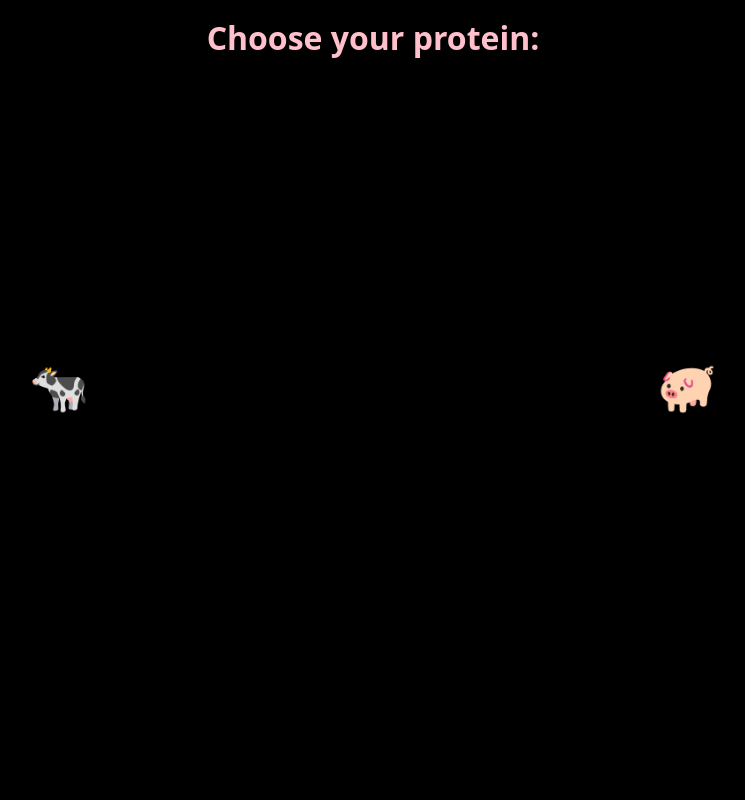
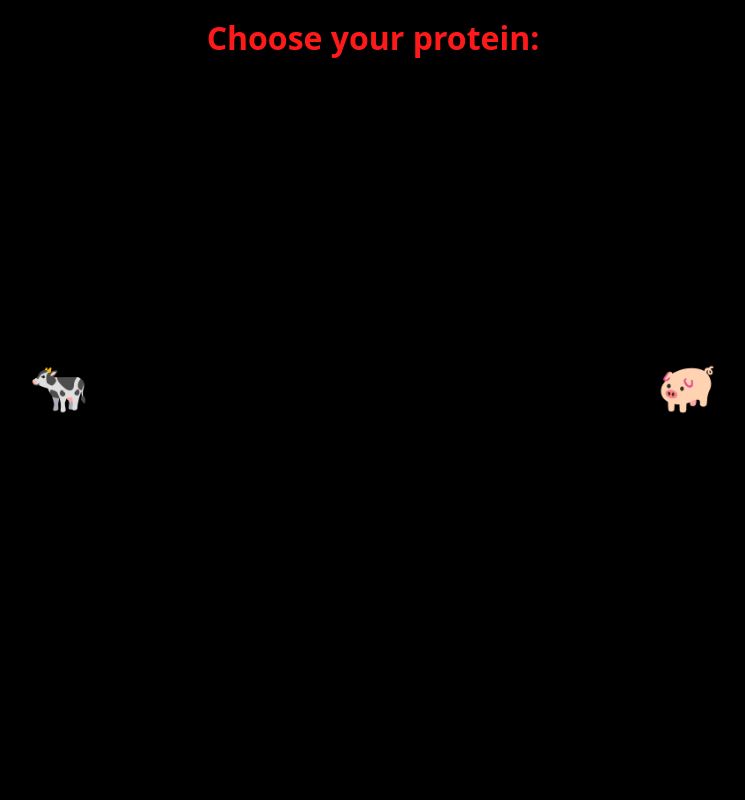
Before and after one commit to MrPink9988/CoreTempApp, a plain HTML site: page index.html in a window 1280 px wide. Shown: the top 800 px of the page, without its empty margins (267-1012 px from the left). Drawn offline with Linux system fonts and the light colour scheme.

Commit message:
Update index.html
h1 color change back

```diff
--- a/index.html
+++ b/index.html
@@ -20,7 +20,7 @@
     }
 
     h1 {
-      color: #FFC0CB;
+      color: #ff1a1a;
       margin: 1rem 0 0.5rem;
     }
 
```
